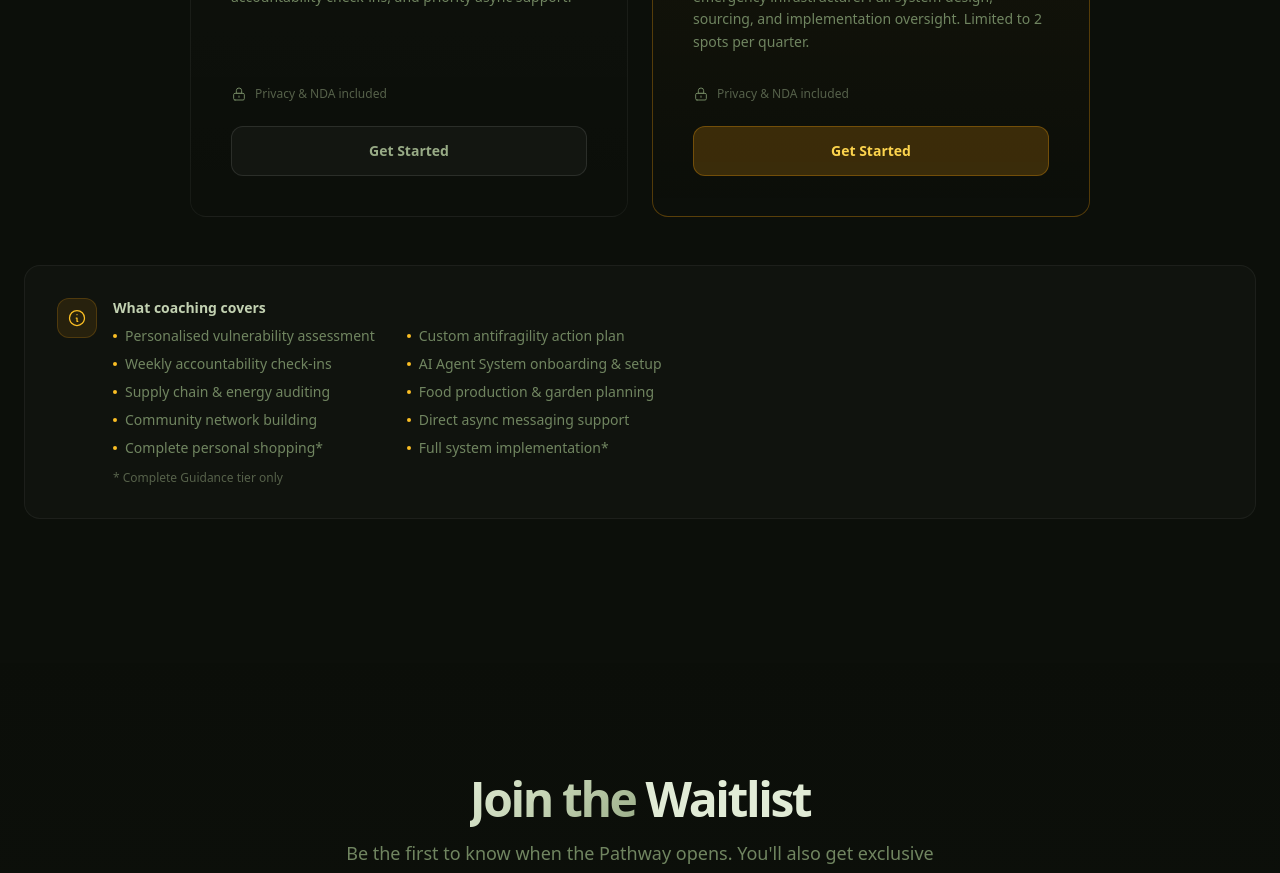
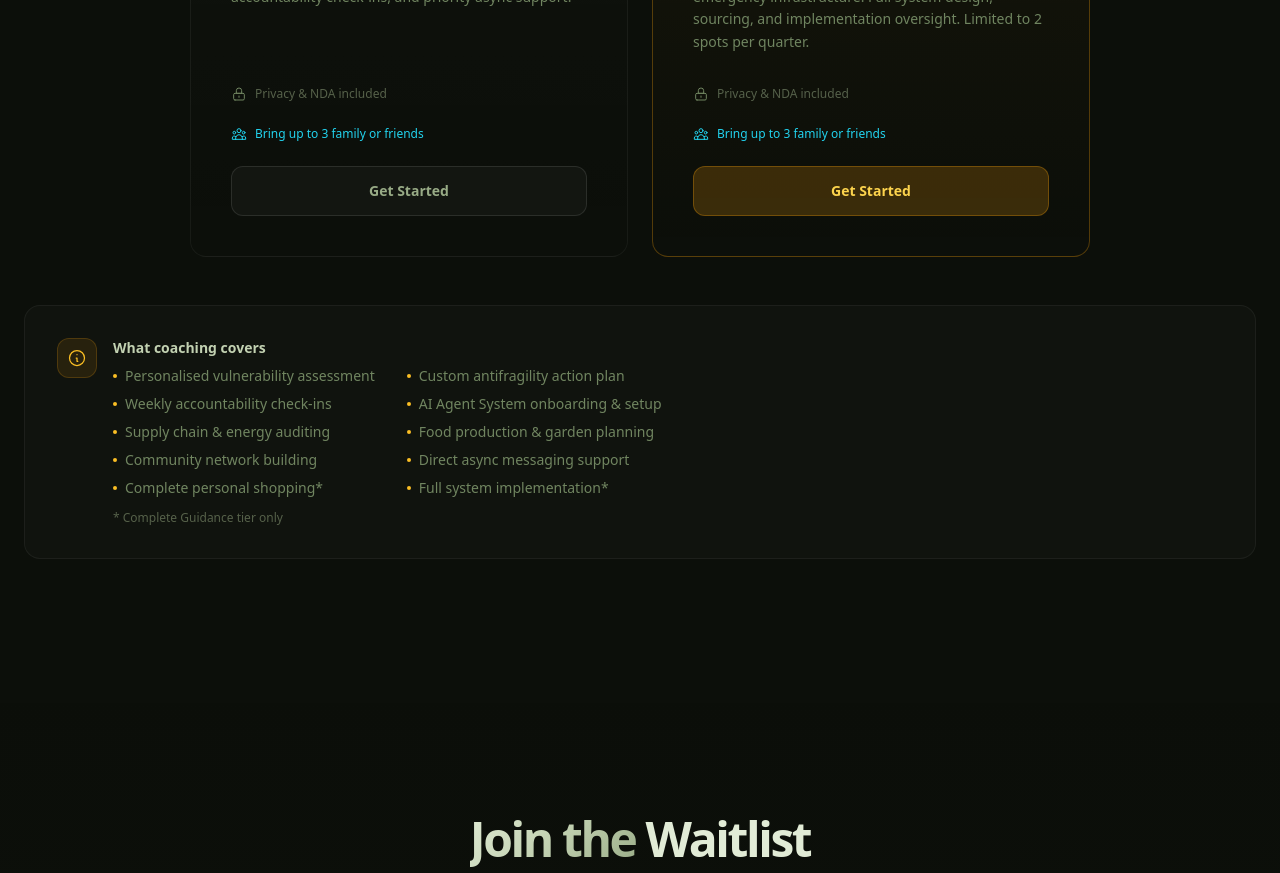
Before and after one commit to boktoday/okready-landing, a React (Vite) app: page / in a window 1280 px wide. Shown: the part 7300-8173 px from the top of the page. Built offline with nearby package versions, Linux system fonts and the light colour scheme.

Commit message:
Add 'Bring up to 3 family or friends' label to Deep Guidance coaching tier

```diff
--- a/src/components/Coaching.tsx
+++ b/src/components/Coaching.tsx
@@ -74,6 +74,13 @@ export default function Coaching({ onJoinClick }: CoachingProps) {
                 Privacy &amp; NDA included
               </div>
 
+              <div className="mb-6 text-xs text-cyan-400 font-medium flex items-center gap-2">
+                <svg className="w-4 h-4" fill="none" viewBox="0 0 24 24" stroke="currentColor">
+                  <path strokeLinecap="round" strokeLinejoin="round" strokeWidth={1.5} d="M17 20h5v-2a3 3 0 00-5.356-1.857M17 20H7m10 0v-2c0-.656-.126-1.283-.356-1.857M7 20H2v-2a3 3 0 015.356-1.857M7 20v-2c0-.656.126-1.283.356-1.857m0 0a5.002 5.002 0 019.288 0M15 7a3 3 0 11-6 0 3 3 0 016 0zm6 3a2 2 0 11-4 0 2 2 0 014 0zM7 10a2 2 0 11-4 0 2 2 0 014 0z" />
+                </svg>
+                Bring up to 3 family or friends
+              </div>
+
               <button
                 onClick={onJoinClick}
                 className={`w-full px-6 py-3.5 rounded-xl text-sm font-semibold transition-all hover:scale-[1.02] active:scale-[0.98] ${
```
